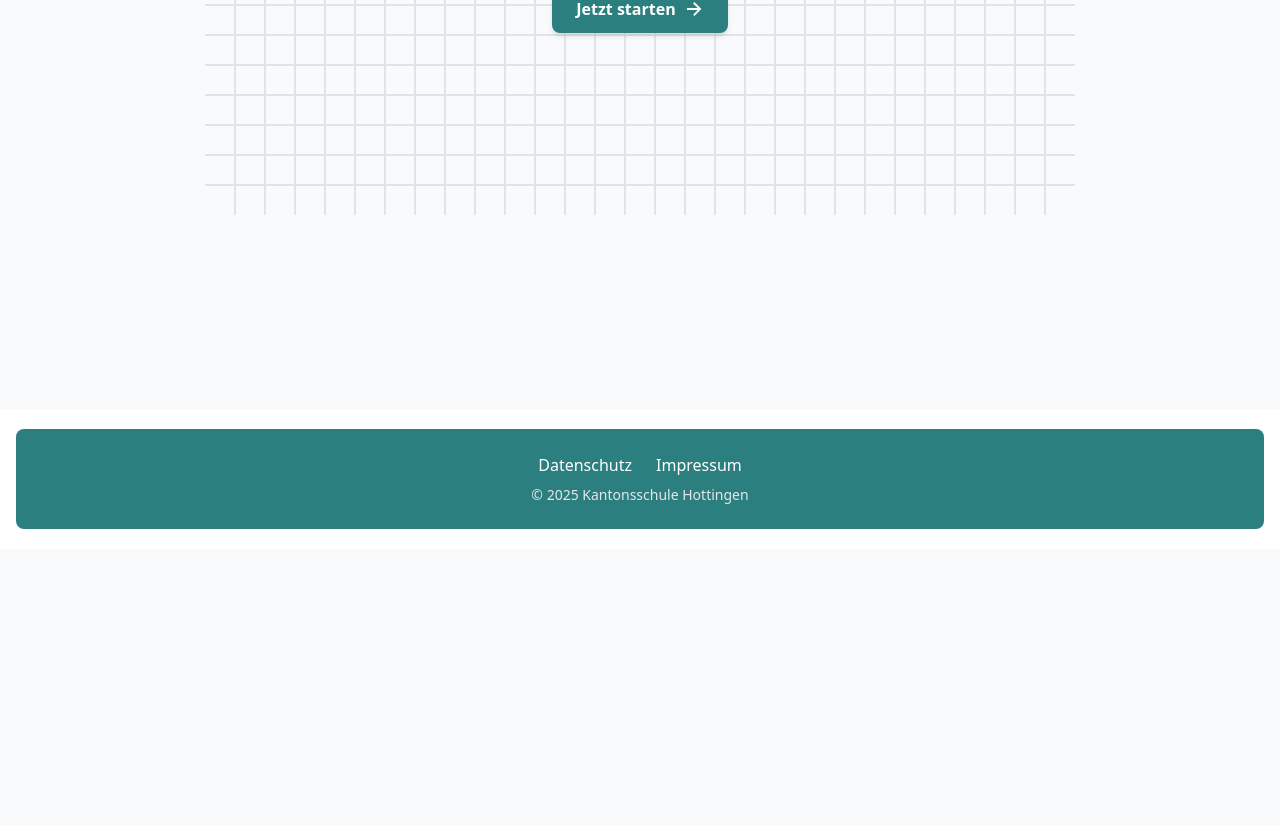
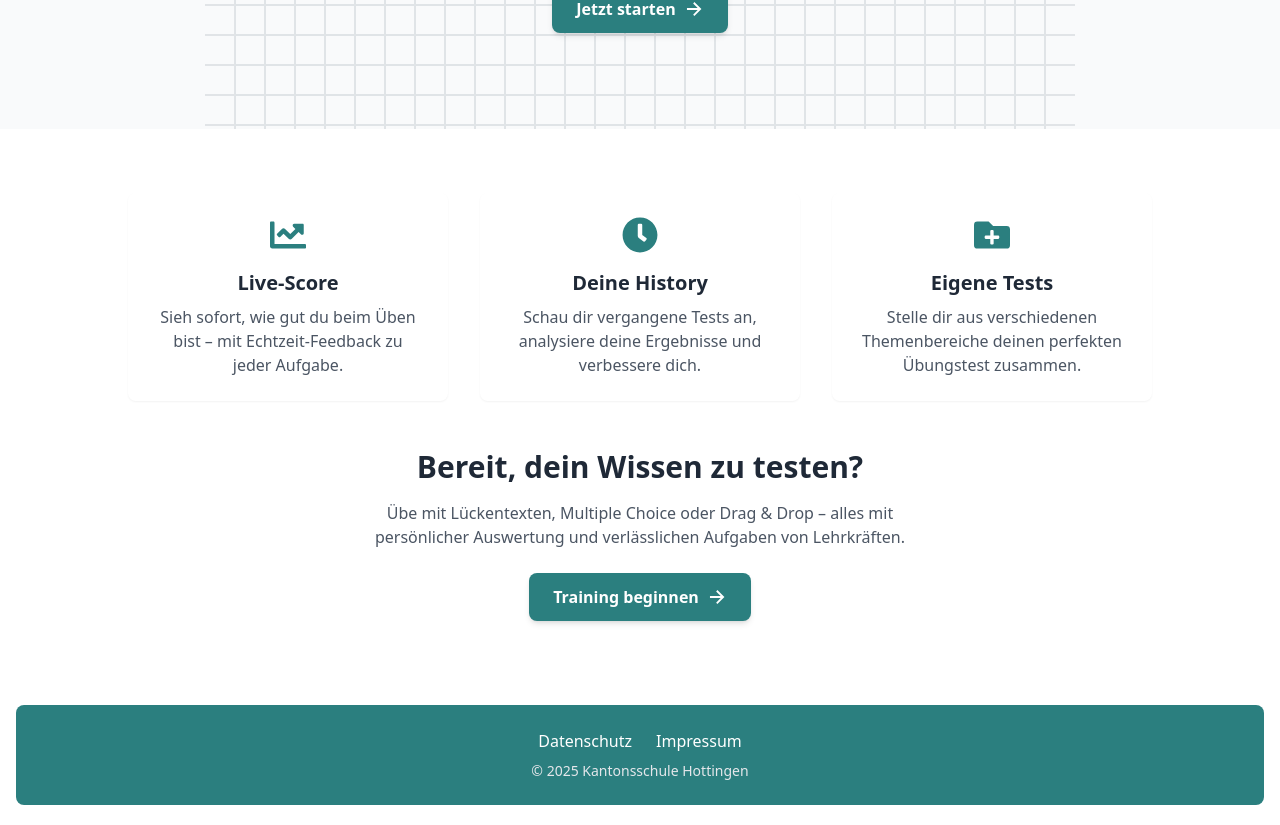
Before and after one commit to x47base/fibu-trainer-app, a Next.js app: page / in a window 1280 px wide. Shown: the part 455-1280 px from the top of the page. Before the commit the page ends 1004 px from the top, so only its background shows below. Built offline with nearby package versions, Linux system fonts and the light colour scheme; no server answers.

Commit message:
feat(app/page): features section

```diff
--- a/src/app/page.tsx
+++ b/src/app/page.tsx
@@ -38,7 +38,66 @@ export default function Home() {
       </main>
 
       {/* Features Section */}
+      <section className="py-16 px-6 bg-white">
+        <div className="max-w-5xl mx-auto grid grid-cols-1 md:grid-cols-3 gap-8">
+          <motion.div
+            initial={{ opacity: 0, y: 30 }}
+            whileInView={{ opacity: 1, y: 0 }}
+            transition={{ duration: 0.5 }}
+            className="flex flex-col items-center text-center p-6 rounded-lg shadow-sm hover:shadow-md transition-shadow"
+          >
+            <FaChartLine className="text-4xl text-themecolor mb-4" />
+            <h3 className="text-xl font-semibold text-gray-800">Live-Score</h3>
+            <p className="mt-2 text-gray-600">
+              Sieh sofort, wie gut du beim Üben bist – mit Echtzeit-Feedback zu jeder Aufgabe.
+            </p>
+          </motion.div>
 
+          <motion.div
+            initial={{ opacity: 0, y: 30 }}
+            whileInView={{ opacity: 1, y: 0 }}
+            transition={{ duration: 0.5, delay: 0.1 }}
+            className="flex flex-col items-center text-center p-6 rounded-lg shadow-sm hover:shadow-md transition-shadow"
+          >
+            <FaClock className="text-4xl text-themecolor mb-4" />
+            <h3 className="text-xl font-semibold text-gray-800">Deine History</h3>
+            <p className="mt-2 text-gray-600">
+              Schau dir vergangene Tests an, analysiere deine Ergebnisse und verbessere dich.
+            </p>
+          </motion.div>
+
+          <motion.div
+            initial={{ opacity: 0, y: 30 }}
+            whileInView={{ opacity: 1, y: 0 }}
+            transition={{ duration: 0.5, delay: 0.2 }}
+            className="flex flex-col items-center text-center p-6 rounded-lg shadow-sm hover:shadow-md transition-shadow"
+          >
+            <FaFolderPlus className="text-4xl text-themecolor mb-4" />
+            <h3 className="text-xl font-semibold text-gray-800">Eigene Tests</h3>
+            <p className="mt-2 text-gray-600">
+              Stelle dir aus verschiedenen Themenbereiche deinen perfekten Übungstest zusammen.
+            </p>
+          </motion.div>
+        </div>
+
+        <div className="text-center mt-12">
+          <h2 className="text-2xl md:text-3xl font-bold text-gray-800">
+            Bereit, dein Wissen zu testen?
+          </h2>
+          <p className="mt-4 text-gray-600 max-w-xl mx-auto">
+            Übe mit Lückentexten, Multiple Choice oder Drag & Drop – alles mit persönlicher Auswertung und verlässlichen Aufgaben von Lehrkräften.
+          </p>
+          <Link href="/train">
+            <motion.div
+              whileHover={{ scale: 1.05 }}
+              whileTap={{ scale: 0.95 }}
+              className="inline-flex items-center gap-2 mt-6 px-6 py-3 bg-themecolor text-white font-semibold rounded-lg shadow-md hover:bg-themecolorhover"
+            >
+              Training beginnen <IoArrowForwardSharp className="text-xl" />
+            </motion.div>
+          </Link>
+        </div>
+      </section>
     </div>
   );
 }
```
